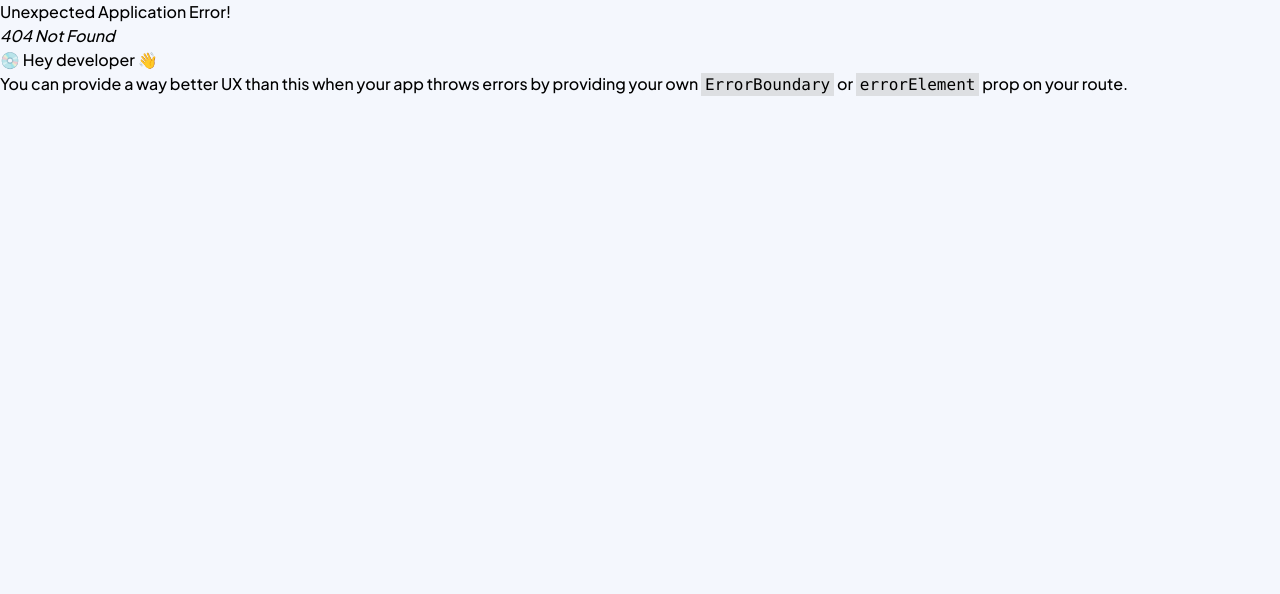
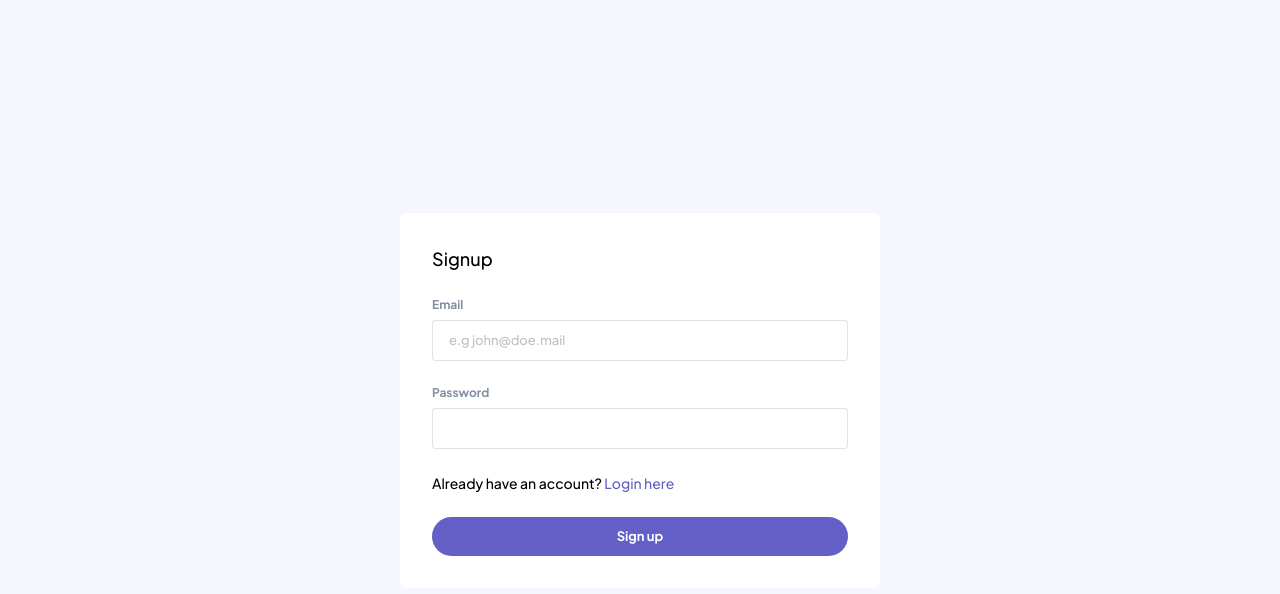
Before and after one commit to arey-dev/task-management, a React (Vite) app: page /signup in a window 1280 px wide. Before the commit this address had no page. Shown: the top 594 px of the page. Built offline with nearby package versions, Linux system fonts and the light colour scheme.

Commit message:
add signup route

```diff
--- a/src/App.jsx
+++ b/src/App.jsx
@@ -9,19 +9,27 @@ import { AddColumn, action as AddColumnAction } from "./routes/AddColumn";
 import { AddTask, action as AddTaskAction } from "./routes/AddTask";
 import { EditTask, action as EditTaskAction } from "./routes/EditTask";
 import { DeleteTask, action as DeleteTaskAction } from "./routes/DeleteTask";
-import {
-  TaskView,
-  // loader as TaskViewLoader,
-  action as TaskViewAction,
-} from "./routes/TaskView";
+import { TaskView, action as TaskViewAction } from "./routes/TaskView";
 import { PrivateRoute } from "./routes/PrivateRoute";
 import { Login, action as LoginAction } from "./routes/Login";
+import { Signup, action as SignupAction } from "./routes/Signup";
+import { AuthLayout } from "./routes/AuthLayout";
 
 const router = createBrowserRouter([
   {
-    path: "/login",
-    element: <Login />,
-    action: LoginAction,
+    element: <AuthLayout />,
+    children: [
+      {
+        path: "/login",
+        element: <Login />,
+        action: LoginAction,
+      },
+      {
+        path: "/signup",
+        element: <Signup />,
+        action: SignupAction,
+      },
+    ],
   },
   {
     element: <PrivateRoute />,
--- /dev/null
+++ b/src/routes/Signup/Signup.jsx
@@ -0,0 +1,74 @@
+import { Form, Link, useNavigation } from "react-router-dom";
+import { Input } from "../../components/form";
+import { Button } from "../../components/ui";
+import { FormProvider, useForm } from "react-hook-form";
+import { useSubmit } from "react-router-dom";
+
+export function Signup() {
+  // react-hook-form
+  const methods = useForm();
+
+  const navigation = useNavigation();
+
+  const submit = useSubmit(); // to submit form by using react router
+
+  // navigation state values
+  const isSubmitting = navigation.state === "submitting";
+
+  const isRedirecting =
+    navigation.state === "loading" &&
+    navigation.json != null &&
+    navigation.formAction !== navigation.location.pathname;
+
+  const onSubmit = (data) => {
+    // programmatically submit a form for react-router
+    // to be in-sync with react-hook-form
+    submit(data, {
+      method: "post",
+      action: `/login`,
+    });
+  };
+
+  return (
+    <FormProvider {...methods}>
+      <Form
+        className="flex flex-col w-[30rem] gap-6 bg-light-surface p-8 rounded-md"
+        onSubmit={methods.handleSubmit(onSubmit)}
+      >
+        <h2 className="text-lg">Signup</h2>
+
+        <Input
+          type="email"
+          label="Email"
+          name="email"
+          placeholder="e.g john@doe.mail"
+          disabled={isRedirecting || isSubmitting}
+        />
+
+        <Input
+          type="password"
+          label="Password"
+          name="password"
+          disabled={isRedirecting || isSubmitting}
+        />
+
+        <p className="text-sm">
+          Already have an account?{" "}
+          {
+            <Link to="/login" className="inline-block text-primary hover:-translate-y-[2px] transition">
+              Login here
+            </Link>
+          }
+        </p>
+
+        <Button type="submit" disabled={isRedirecting || isSubmitting}>
+          {isSubmitting
+            ? "Signing up..."
+            : isRedirecting
+            ? "Signed up"
+            : "Sign up"}
+        </Button>
+      </Form>
+    </FormProvider>
+  );
+}
--- /dev/null
+++ b/src/routes/Signup/action.js
@@ -0,0 +1,22 @@
+import { createUserWithEmailAndPassword } from "firebase/auth";
+import { auth } from "../../firebase";
+
+export async function action({ request }) {
+  const formData = await request.formData();
+
+  const email = formData.get("email");
+  const password = formData.get("password");
+
+  try {
+    const userCredential = await createUserWithEmailAndPassword(
+      auth,
+      email,
+      password
+    );
+
+    const user = userCredential.user;
+    return user;
+  } catch (error) {
+    return error;
+  }
+}
--- /dev/null
+++ b/src/routes/Signup/index.js
@@ -0,0 +1,4 @@
+import { Signup } from "./Signup";
+import { action } from "./action";
+
+export { Signup, action };
```
